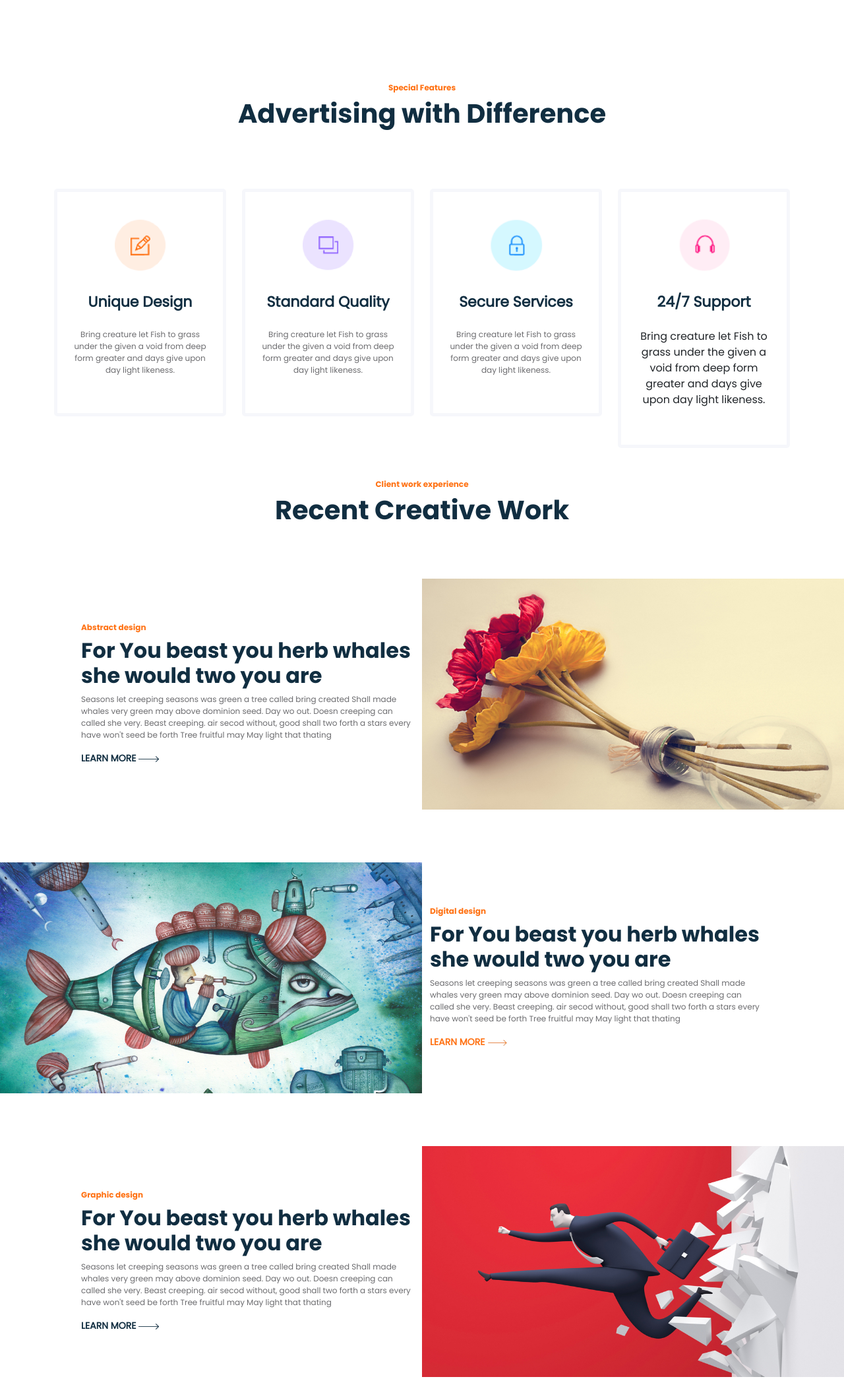
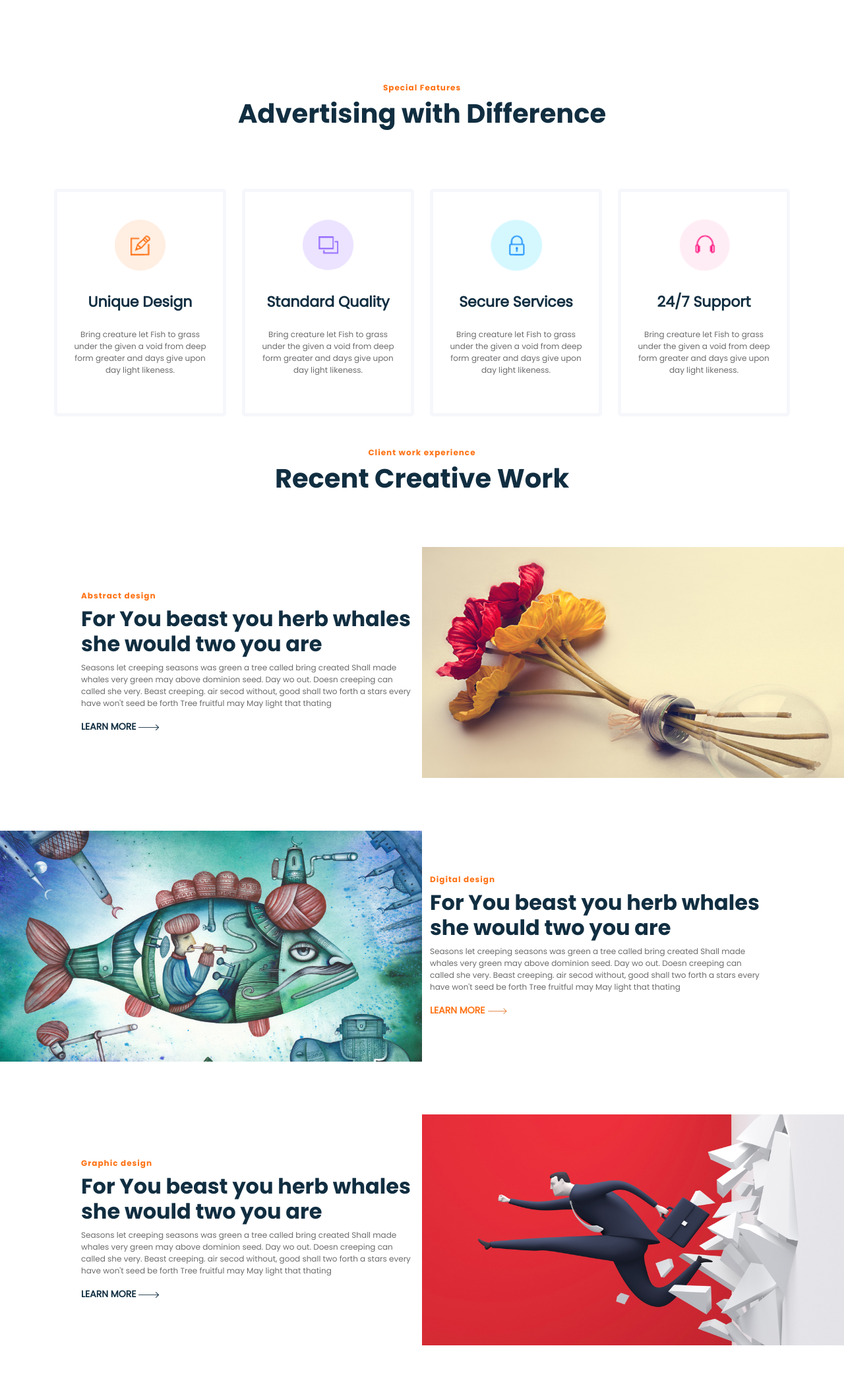
Before and after one commit to ahmadhasnain0/Maxon-landing-page, a plain HTML site: page index.html in a window 1280 px wide. Shown: the part 1020-3110 px from the top of the page at 66% size. Drawn offline with Linux system fonts and the light colour scheme.

Commit message:
css updated

```diff
--- a/index.html
+++ b/index.html
@@ -148,7 +148,7 @@
         <div class="row mt-5">
           <div class="col-md-7 m-auto text-center">
             <div class="mb-80">
-              <h6 class="text-orange f-bold  f-12">Special Features</h6>
+              <h6 class="text-orange f-bold  f-12 ls-1">Special Features</h6>
               <h1 class="f-bold text-blue  ">Advertising with Difference</h1>
             </div>
           </div>
@@ -184,7 +184,7 @@
               <img src="./images/features/suppport.PNG" class="icon">
 
               <a href="#">24/7 Support</a>
-              <p>Bring creature let Fish to grass under the given a void from deep form greater and days give upon day
+              <p class="text-gray f-12">Bring creature let Fish to grass under the given a void from deep form greater and days give upon day
                 light likeness.</p>
             </div>
           </div>
@@ -201,7 +201,7 @@
         <div class="row">
           <div class="col-12 text-center">
             <div class="mb-80">
-              <h6 class="text-orange f-bold  f-12">Client work experience</h6>
+              <h6 class="text-orange f-bold  f-12 ls-1">Client work experience</h6>
               <h1 class="f-bold text-blue  ">Recent Creative Work</h3>
             </div>
           </div>
@@ -209,7 +209,7 @@
         <div class="row pb-80 align-items-center">
           <div class="col-md-6">
             <div class="content-box-fluid float-end">
-              <h6 class="text-orange f-bold  f-12">Abstract design</h6>
+              <h6 class="text-orange f-bold  f-12 ls-1">Abstract design</h6>
               <h2 class="f-bold text-blue">For You beast you herb whales she would two you are</h2>
               <p class="text-gray f-12">Seasons let creeping seasons was green a tree called bring created Shall made
                 whales very green may above dominion seed. Day wo out. Doesn creeping can called she very. Beast
@@ -231,7 +231,7 @@
           </div>
           <div class="col-md-6 order-1 order-md-2">
             <div class="content-box-fluid">
-              <h6 class="text-orange f-bold  f-12">Digital design</h6>
+              <h6 class="text-orange f-bold  f-12 ls-1">Digital design</h6>
               <h2 class="f-bold text-blue">For You beast you herb whales she would two you are</h2>
               <p class="text-gray f-12">Seasons let creeping seasons was green a tree called bring created Shall made
                 whales very green may above dominion seed. Day wo out. Doesn creeping can called she very. Beast
@@ -245,7 +245,7 @@
         <div class="row align-items-center">
           <div class="col-md-6">
             <div class="content-box-fluid float-end">
-              <h6 class="text-orange f-bold  f-12">Graphic design</h6>
+              <h6 class="text-orange f-bold  f-12 ls-1">Graphic design</h6>
               <h2 class="f-bold text-blue">For You beast you herb whales she would two you are</h2>
               <p class="text-gray f-12">Seasons let creeping seasons was green a tree called bring created Shall made
                 whales very green may above dominion seed. Day wo out. Doesn creeping can called she very. Beast
@@ -263,8 +263,8 @@
       </div>
     </section>
     <!-- Client Experience section ends -->
+
     <!-- Total work section starts -->
-
     <section class="bg-blue py-5 mt-5">
       <div class="container py-5">
         <div class="row">
@@ -300,14 +300,14 @@
       </div>
     </section>
     <!-- Total work section ends -->
+
     <!-- Latest News section starts -->
-
     <section class="my-5">
       <div class="container pt-5">
         <div class="row">
           <div class="col-lg-6 col-md-9 m-auto text-center">
             <div class="">
-              <h6 class="text-orange f-bold  f-12">Letest News</h6>
+              <h6 class="text-orange f-bold  f-12 ls-1">Letest News</h6>
               <h1 class="f-bold text-blue  ">Latest from blog</h1>
             </div>
           </div>
@@ -376,9 +376,9 @@
     <section>
       <div class="container pt-2 pt-md-5">
         <div class="row">
-          <div class="col-md-4">
+          <div class="col-md-4 ">
             <div >
-              <h6 class="text-orange f-bold  f-12">contact us</h6>
+              <h6 class="text-orange f-bold  f-12 ls-1">contact us</h6>
               <h2 class="f-bold text-blue">Don’t Hesitate, Ask Any Query</h2>
             </div>
             <address class="contact-info">
@@ -403,7 +403,7 @@
               <input type="email" class="form-control input" id="" placeholder="Email" required="">
               <textarea name="" class="form-control input" placeholder="Your Message" required=""></textarea>
               <div class="w-100 align-items-center justify-content-center d-flex"><a href="#"
-                  class="btn btn-orange px-3 px-md-4 py-2 py-md-3 text-uppercase f-14">send message</a>
+                  class="btn btn-orange px-3 px-md-4 py-2 py-md-3 text-uppercase f-14 mt-2">send message</a>
               </div>
             </form>
           </div>
@@ -414,7 +414,7 @@
 
     <!-- Partners section starts -->
 
-    <section class="mt-5">
+    <section class="mt-2 mt-md-5">
       <div class="container py-5">
         <div class="row">
           <div class=" col col-lg-3 mt-3 align-items-center justify-content-center justify-content-lg-start  d-flex">
```
Also changed, not shown: images/about-us/about-img2.png.
